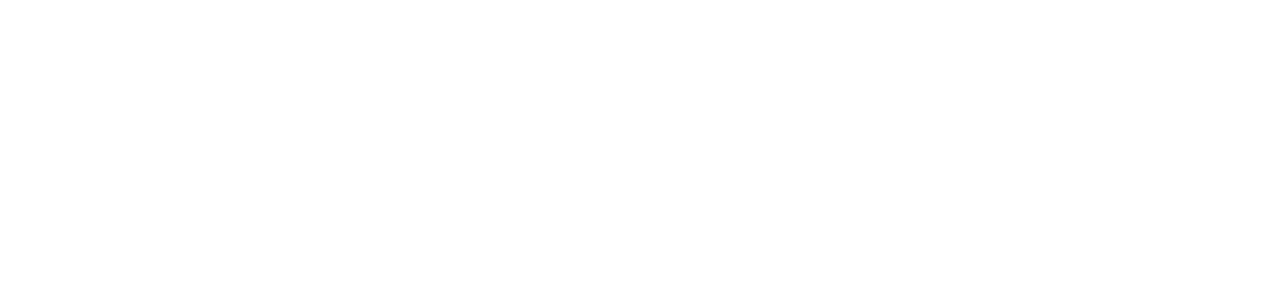
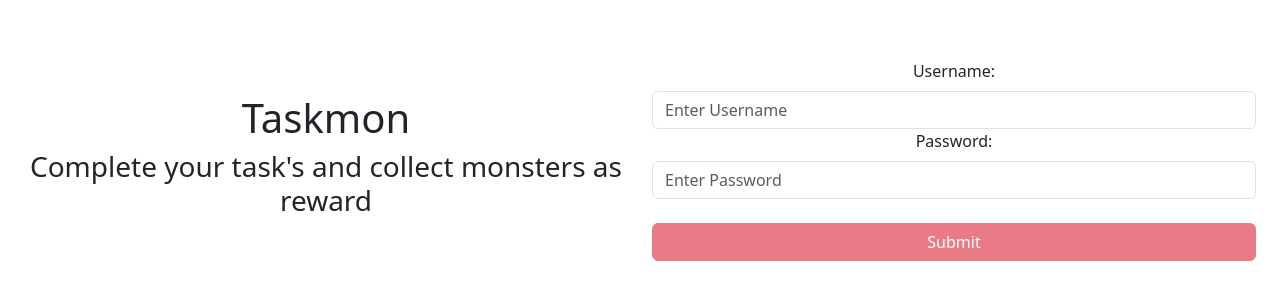
Before and after one commit to EJVillano/TaskmonApp, a React (Create React App) app: page / in a window 1280 px wide. Before the commit this address had no page. Shown: the part 240-540 px from the top of the page. Built offline with nearby package versions, Linux system fonts and the light colour scheme.

Commit message:
created form and axios post for login

```diff
--- a/src/App.js
+++ b/src/App.js
@@ -12,7 +12,7 @@ function App() {
    <Router>
     <Container fluid>
       <Routes>
-        <Route path="/login" element={<Login/>}/>
+        <Route path="/" element={<Login/>}/>
       </Routes>
     </Container>
    </Router>
--- a/src/pages/Login.js
+++ b/src/pages/Login.js
@@ -1,11 +1,66 @@
 import { useState, useEffect, useContext } from "react";
 import { Form, Button, Container, Row, Col } from 'react-bootstrap';
+import axios from 'axios'
+
 
 
 
 export default function Login() {
     const [username, setUsername] = useState ('');
     const [password, setPassword] = useState('');
+    const [isActive, setIsActive] = useState(false)
+
+    const authenticate = (e) => {
+        e.preventDefault();
+
+        axios.post('http://localhost:4000/user/login', {
+            username: username,
+            password: password
+        })
+        .then(res => {
+            console.log(res.data); // Successful response
+            if (res.data && res.data.access) {
+                localStorage.setItem('token', res.data.access);
+                console.log(`Token: ${res.data.access}`);
+            }
+        })
+        .catch(error => {
+            if (error.response) {
+                // The request was made, and the server responded with a status code
+                // that falls out of the range of 2xx
+                console.error('Error Response:', error.response);
+                if (error.response.data && error.response.data.message) {
+                    console.log(error.response.data.message); // Server error message
+
+                    if (error.response.data.message === "Username and password do not match") {
+                        console.log("Incorrect Username or Password");
+                    } else if (error.response.data.message === "User not found") {
+                        console.log("User does not exist");
+                    }
+
+                } else {
+                    console.log('An error occurred while processing your request.');
+                }
+            } else if (error.request) {
+                // The request was made but no response was received
+                console.error('No response received:', error.request);
+                console.log('Please check your network connection or the server status.');
+            } else {
+                // Something happened in setting up the request that triggered an error
+                console.error('Error setting up request:', error.message);
+                console.log('An error occurred. Please try again later.');
+            }
+        });
+    }
+
+    useEffect(() => {
+        if(username !== '' && password !== ''){
+            setIsActive(true);
+        }else{
+            setIsActive(false);
+        }
+    }, [username, password]);
+
 
 
 
@@ -22,11 +77,29 @@ export default function Login() {
                 </Col>
                 <Col sm={6}className="">
                 <Row className="d-flex justify-content-center align-items-center min-vh-100 text-center">
-                    <div >
-                        <h2>Login</h2>
-                        <h4>Username</h4>
-                        <h4>Password</h4>
-                    </div>
+                    <Form onSubmit={(e)=> authenticate(e)}>
+                        <Form.Group >
+                            <Form.Label >
+                                Username:
+                            </Form.Label>
+                            <Form.Control type="string" placeholder="Enter Username" value={username} onChange={(e)=> setUsername(e.target.value)} required
+                            />
+                            <Form.Label>
+                                Password:
+                            </Form.Label>
+                            <Form.Control type="string" placeholder="Enter Password" value={password} onChange={(e)=> setPassword(e.target.value)}
+                            required/>
+                        </Form.Group>
+                        <Form.Group className="text-center mt-4">
+                            {isActive ?
+                                <Button variant="primary" type="submit" id="submitBtn" className="w-100">Submit</Button>
+                                :
+                                <Button variant="danger" type="submit" id="submitBtn" disabled className="w-100">Submit</Button>
+                            }
+                        </Form.Group>
+
+                    </Form>
+
                 </Row>
                 </Col>
 
```
